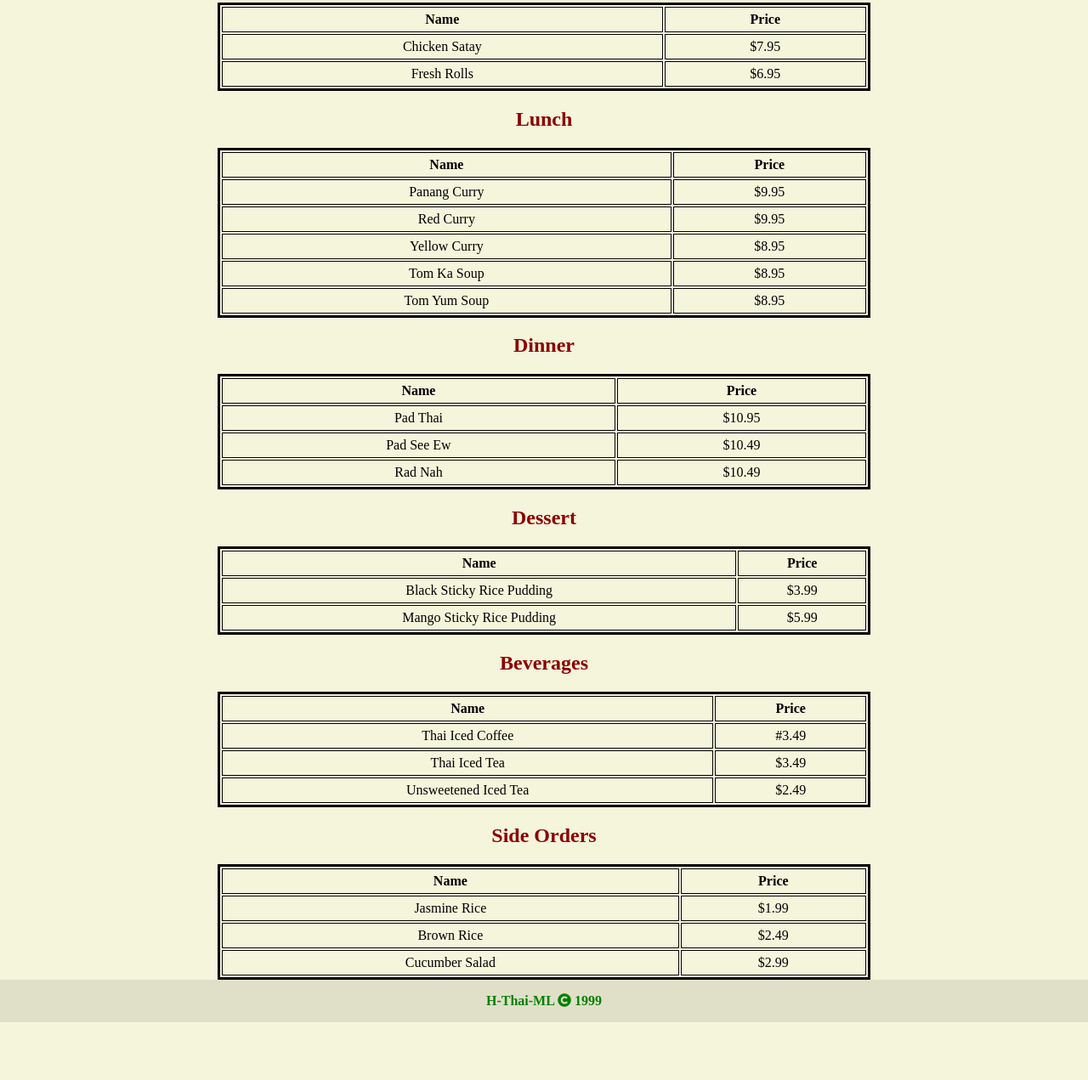
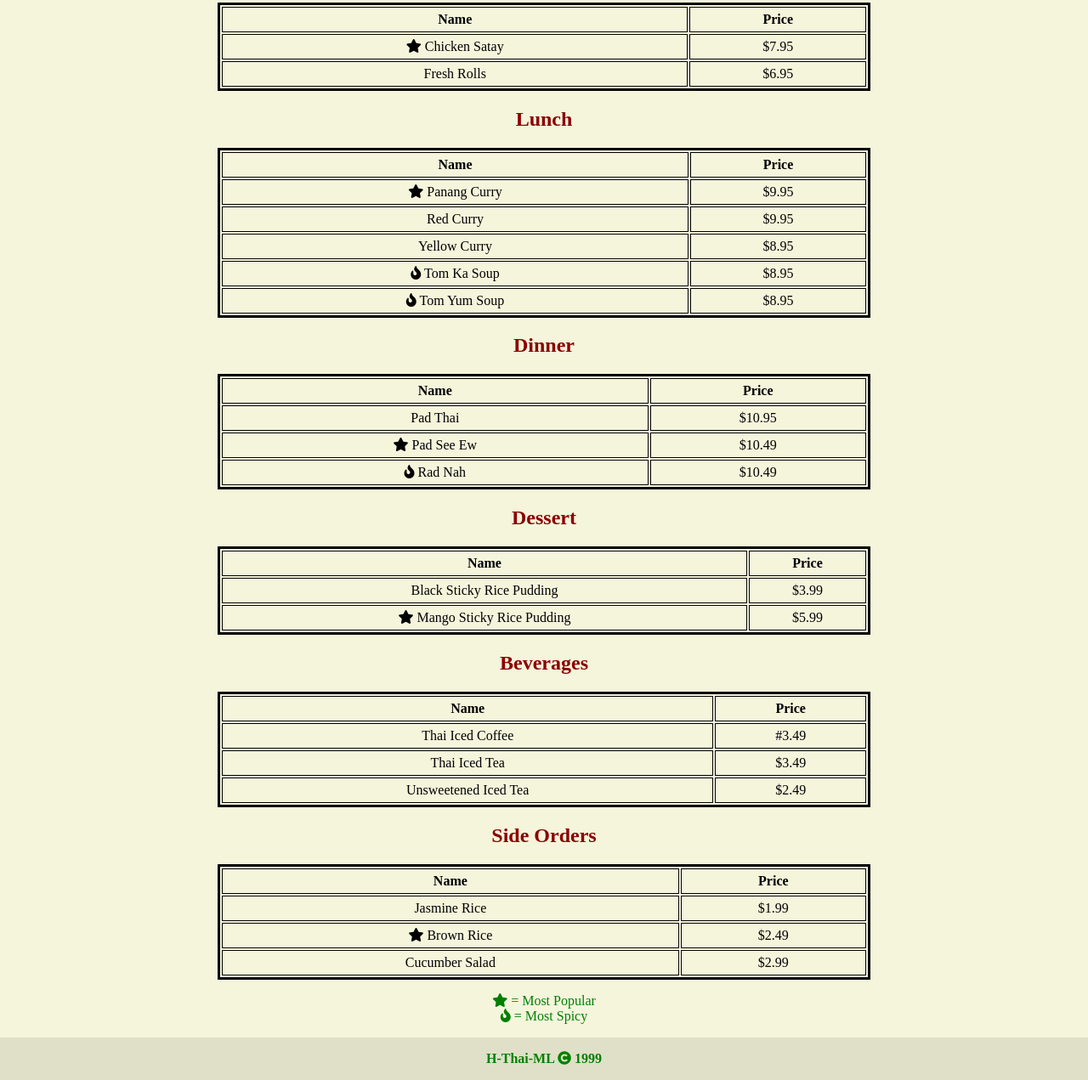
Before and after one commit to TheQueepingHour/H-Thai-ML, a plain HTML site: page menu.html in a window 1280 px wide. Shown: the part 685-1956 px from the top of the page at 85% size. Before the commit the page ends 1888 px from the top, so only its background shows below. Drawn offline with Linux system fonts and the light colour scheme.

Commit message:
Added icons for popularity and spicyness on the menu

```diff
--- a/menu.html
+++ b/menu.html
@@ -40,7 +40,7 @@
                 <th>Price</th>
             </tr>
             <tr>
-                <td>Chicken Satay</td>
+                <td><i class="fa fa-star" aria-hidden="true"></i>  Chicken Satay</td>
                 <td>$7.95</td>
             </tr>
             <tr>
@@ -55,7 +55,7 @@
                 <th>Price</th>
             </tr>
             <tr>
-                <td>Panang Curry</td>
+                <td><i class="fa fa-star" aria-hidden="true"></i>  Panang Curry</td>
                 <td>$9.95</td>
             </tr>
             <tr>
@@ -67,11 +67,11 @@
                 <td>$8.95</td>
             </tr>
             <tr>
-                <td>Tom Ka Soup</td>
+                <td><i class="fa fa-fire" aria-hidden="true"></i>  Tom Ka Soup</td>
                 <td>$8.95</td>
             </tr>
             <tr>
-                <td>Tom Yum Soup</td>
+                <td><i class="fa fa-fire" aria-hidden="true"></i>  Tom Yum Soup</td>
                 <td>$8.95</td>
             </tr>
         </table>
@@ -86,11 +86,11 @@
                 <td>$10.95</td>
             </tr>
             <tr>
-                <td>Pad See Ew</td>
+                <td><i class="fa fa-star" aria-hidden="true"></i>  Pad See Ew</td>
                 <td>$10.49</td>
             </tr>
             <tr>
-                <td>Rad Nah</td>
+                <td><i class="fa fa-fire" aria-hidden="true"></i>  Rad Nah</td>
                 <td>$10.49</td>
             </tr>
         </table>
@@ -105,7 +105,7 @@
                 <td>$3.99</td>
             </tr>
             <tr>
-                <td>Mango Sticky Rice Pudding</td>
+                <td><i class="fa fa-star" aria-hidden="true"></i>  Mango Sticky Rice Pudding</td>
                 <td>$5.99</td>
             </tr>
         </table>
@@ -139,7 +139,7 @@
                 <td>$1.99</td>
             </tr>
             <tr>
-                <td>Brown Rice</td>
+                <td><i class="fa fa-star" aria-hidden="true"></i>  Brown Rice</td>
                 <td>$2.49</td>
             </tr>
             <tr>
@@ -147,6 +147,11 @@
                 <td>$2.99</td>
             </tr>
         </table>
+        <p>
+            <i class="fa fa-star" aria-hidden="true"></i> = Most Popular
+            <br />
+            <i class="fa fa-fire" aria-hidden="true"></i> = Most Spicy
+        </p>
     </main>
     <footer>
         <p>
```
